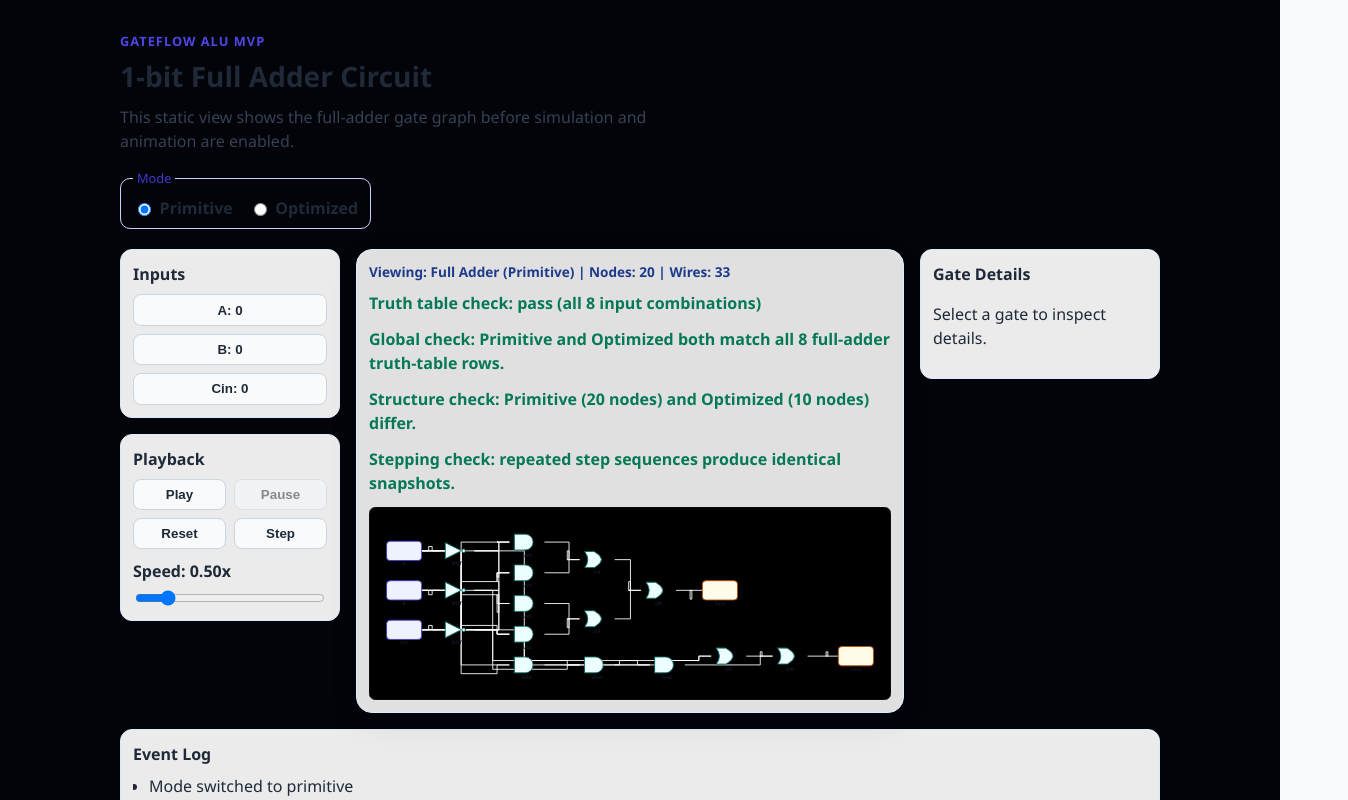
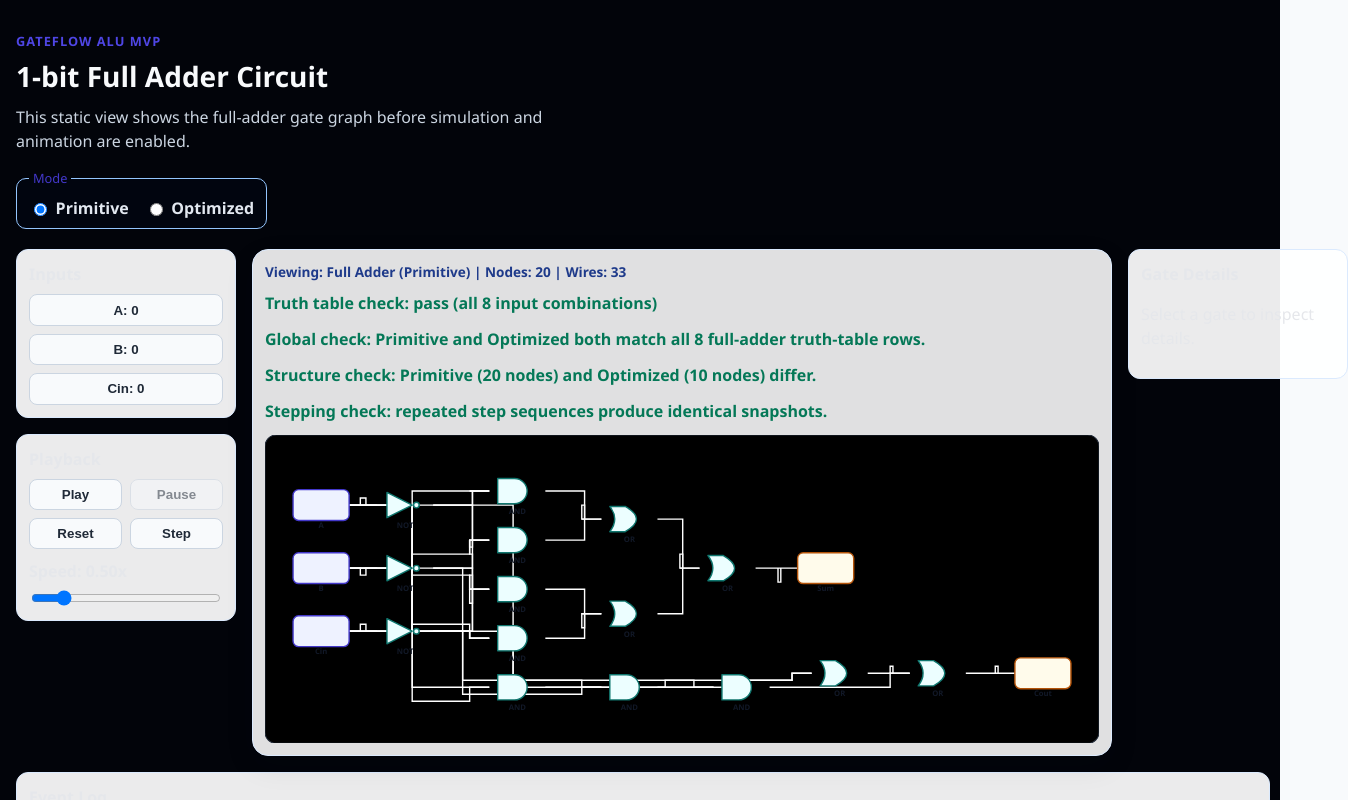
Before and after one commit to Picminmin/GateFlow-ALU, a React (Vite) app: page / in a window 1280 px wide. Shown: the top 800 px of the page, 1348 px wide, since content can reach past the window. Built offline with nearby package versions, Linux system fonts and the light colour scheme.

Commit message:
Expand circuit focus and modernize signal glow

```diff
--- a/src/components/circuit/CircuitViewport.tsx
+++ b/src/components/circuit/CircuitViewport.tsx
@@ -90,6 +90,33 @@ export function CircuitViewport({
         role="img"
         aria-label={circuit.label}
       >
+        <defs>
+          <radialGradient id="signal-dot-gradient" cx="50%" cy="50%" r="60%">
+            <stop offset="0%" stopColor="#ffffff" />
+            <stop offset="40%" stopColor="#ffffff" />
+            <stop offset="72%" stopColor="#a5f3fc" />
+            <stop offset="86%" stopColor="#c4b5fd" />
+            <stop offset="100%" stopColor="#f9a8d4" />
+          </radialGradient>
+          <filter id="signal-dot-glow" x="-120%" y="-120%" width="340%" height="340%">
+            <feGaussianBlur stdDeviation="2.1" result="blur" />
+            <feColorMatrix
+              in="blur"
+              type="matrix"
+              values="
+                1 0 0 0 0
+                0 1 0 0 0
+                0 0 1 0 0
+                0 0 0 1.7 0
+              "
+              result="boosted"
+            />
+            <feMerge>
+              <feMergeNode in="boosted" />
+              <feMergeNode in="SourceGraphic" />
+            </feMerge>
+          </filter>
+        </defs>
         <rect
           x={viewBoxX}
           y={viewBoxY}
--- a/src/index.css
+++ b/src/index.css
@@ -2,7 +2,7 @@
   font-family: 'Segoe UI', Tahoma, Geneva, Verdana, sans-serif;
   line-height: 1.5;
   font-weight: 400;
-  color: #1f2937;
+  color: #e5e7eb;
   background-color: #f8fafc;
 }
 
@@ -21,13 +21,13 @@ body {
 }
 
 .app-shell {
-  width: min(1040px, 100%);
+  width: min(1680px, 98vw);
   margin: 0 auto;
 }
 
 .main-layout {
   display: grid;
-  grid-template-columns: 220px 1fr 240px;
+  grid-template-columns: minmax(220px, 260px) minmax(860px, 1fr) minmax(220px, 280px);
   gap: 1rem;
   align-items: start;
   margin-bottom: 1rem;
@@ -54,21 +54,23 @@ body {
 .app-shell h1 {
   margin: 0.25rem 0 0.5rem;
   font-size: 1.75rem;
+  color: #f8fafc;
 }
 
 .app-description {
   margin: 0;
-  color: #374151;
+  color: #cbd5e1;
   max-width: 60ch;
 }
 
 .mode-switcher {
   margin: 1rem 0 0;
   padding: 0.5rem 0.75rem;
-  border: 1px solid #c7d2fe;
+  border: 1px solid #93c5fd;
   border-radius: 10px;
   display: inline-flex;
   gap: 1rem;
+  background: rgba(2, 6, 23, 0.35);
 }
 
 .mode-switcher legend {
@@ -82,7 +84,7 @@ body {
   align-items: center;
   gap: 0.35rem;
   font-weight: 600;
-  color: #1f2937;
+  color: #e2e8f0;
 }
 
 .circuit-card {
@@ -232,9 +234,10 @@ body {
 }
 
 .signal-dot {
-  fill: #0ea5e9;
-  stroke: #e0f2fe;
-  stroke-width: 2;
+  fill: url(#signal-dot-gradient);
+  stroke: #ffffff;
+  stroke-width: 1.2;
+  filter: url(#signal-dot-glow);
 }
 
 .circuit-node {
```
